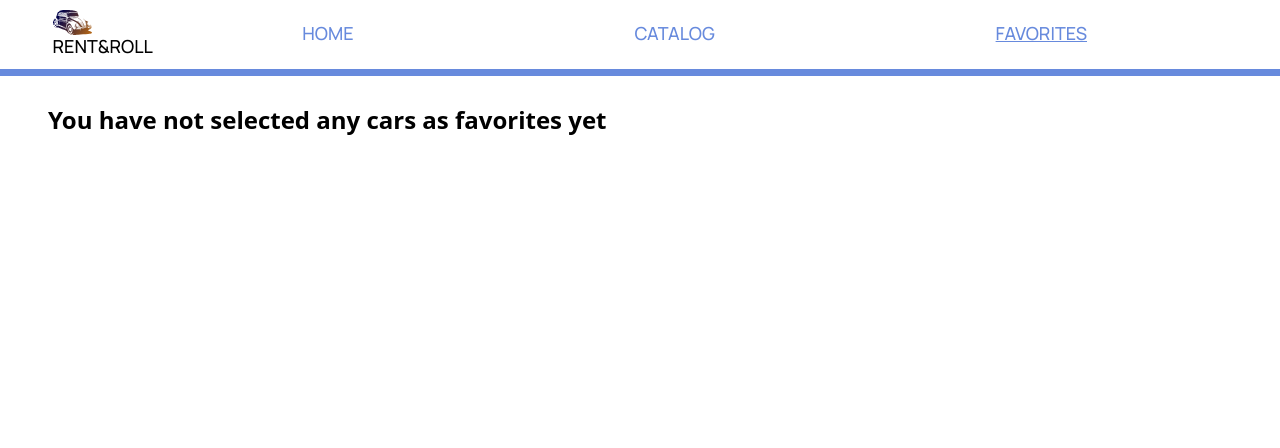
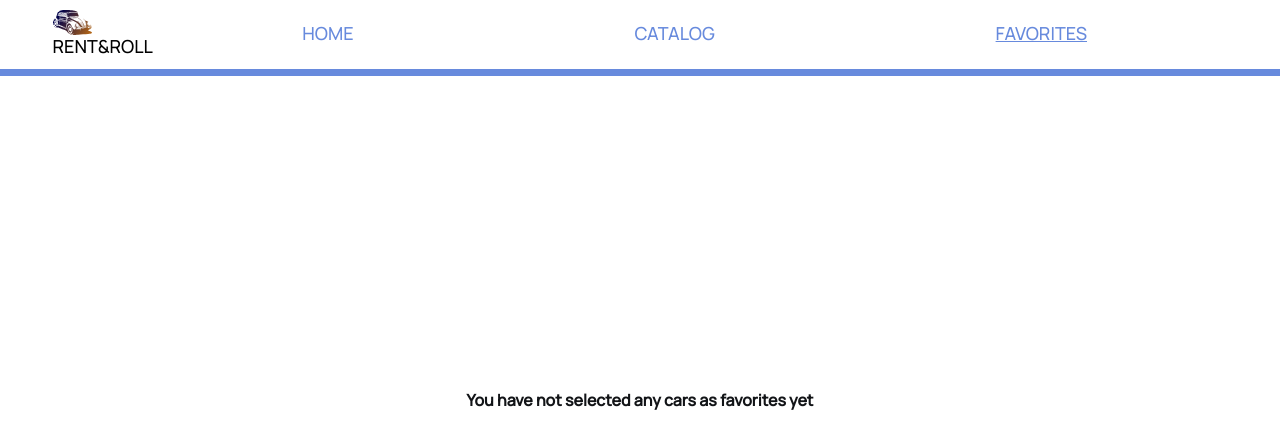
Before and after one commit to Kirra-acc/rentNroll, a React (Vite) app: page /rentNroll/favorites in a window 1280 px wide. Shown: the top 448 px of the page. Built offline with nearby package versions, Linux system fonts and the light colour scheme.

Commit message:
add loader

```diff
--- a/package.json
+++ b/package.json
@@ -18,6 +18,7 @@
     "react": "^18.2.0",
     "react-dom": "^18.2.0",
     "react-icons": "^5.0.1",
+    "react-loader-spinner": "^6.1.6",
     "react-redux": "^9.1.0",
     "react-router-dom": "^6.21.3",
     "react-select": "^5.8.0",
--- a/src/components/App.jsx
+++ b/src/components/App.jsx
@@ -4,10 +4,15 @@ import CatalogPage from "../pages/CatalogPage";
 import FavoritesPage from "../pages/FavoritesPage";
 import NotFoundPage from "../pages/NotFoundPage";
 import Layout from "./Layout/Layout";
+import { useSelector } from "react-redux";
+import { loading } from "../redux/selectors";
+import Loader from "./Loader/Loader";
 
 function App() {
+  const isLoading = useSelector(loading);
   return (
     <>
+      {isLoading && <Loader />}
       <Routes>
         <Route element={<Layout />}>
           <Route path="/" element={<HomePage />}></Route>
--- a/src/components/Catalog/Catalog.styled.js
+++ b/src/components/Catalog/Catalog.styled.js
@@ -96,7 +96,6 @@ export const StyledFavBtn = styled.button`
   fill: transparent;
   &:hover svg {
     fill: var(--button-active);
-    /* stroke: var(--button-active); */
   }
 `;
 
@@ -182,6 +181,8 @@ export const StyledMoreBtn = styled.button`
   margin: 0 auto;
   background: transparent;
   border: none;
+  margin-top: 20px;
+  margin-bottom: 20px;
 
   &:hover,
   &:focus {
--- a/src/components/Favorites/Favorites.jsx
+++ b/src/components/Favorites/Favorites.jsx
@@ -4,6 +4,7 @@ import { useSelector } from "react-redux";
 import { favoriteItems } from "../../redux/selectors";
 import CatalogItem from "../Catalog/CatalogItem";
 import { StyledContainer, StyledList } from "../Catalog/Catalog.styled";
+import { StyledNotify } from "./Favorites.styled";
 
 const Favorites = () => {
   const favorites = useSelector(favoriteItems);
@@ -12,7 +13,9 @@ const Favorites = () => {
     <StyledContainer>
       <StyledList>
         {favorites?.length === 0 && (
-          <h2>You have not selected any cars as favorites yet</h2>
+          <StyledNotify>
+            You have not selected any cars as favorites yet
+          </StyledNotify>
         )}
         {favorites?.map((item, index) => {
           return <CatalogItem key={index} item={item} />;
--- /dev/null
+++ b/src/components/Favorites/Favorites.styled.js
@@ -0,0 +1,13 @@
+import styled from "styled-components";
+
+export const StyledNotify = styled.h2`
+  position: absolute;
+  top: 50%;
+  left: 50%;
+  transform: translate(-50%, -50%);
+
+  font-family: "Manrope Medium";
+  font-size: 16px;
+  line-height: 1.5;
+  color: var(--descr-text);
+`;
--- a/src/components/Loader/Loader.jsx
+++ b/src/components/Loader/Loader.jsx
@@ -1,9 +1,21 @@
-// import React from 'react'
+import React from "react";
+import { Hourglass } from "react-loader-spinner";
+import { StyledLoaderWrapper } from "./Loader.styled";
 
 const Loader = () => {
   return (
-    <div>Loader</div>
-  )
-}
+    <StyledLoaderWrapper>
+      <Hourglass
+        visible={true}
+        height="180"
+        width="180"
+        ariaLabel="hourglass-loading"
+        wrapperStyle={{}}
+        wrapperClass=""
+        colors={["#306cce", "#72a1ed"]}
+      />
+    </StyledLoaderWrapper>
+  );
+};
 
-export default Loader
+export default Loader;
--- /dev/null
+++ b/src/components/Loader/Loader.styled.js
@@ -0,0 +1,13 @@
+import styled from "styled-components";
+
+export const StyledLoaderWrapper = styled.div`
+  position: fixed;
+  display: flex;
+  align-items: center;
+  justify-content: center;
+  width: 100%;
+  height: 100%;
+  inset: 0;
+  z-index: 10;
+  background: var(--accent-descr-text);
+`;
--- a/src/redux/selectors.js
+++ b/src/redux/selectors.js
@@ -5,3 +5,4 @@ export const selectedFilters = (state) => state.carsGallery.filters;
 export const isFirstRender = (state) => state.carsGallery.firstRender;
 export const favoriteItems = (state) => state.carsGallery.favItems;
 export const loadMore = (state) => state.carsGallery.isLoadMore;
+export const loading = (state) => state.carsGallery.loading;
```
Also changed, not shown: 1 other file (tests, documents, lock files or other folders).
